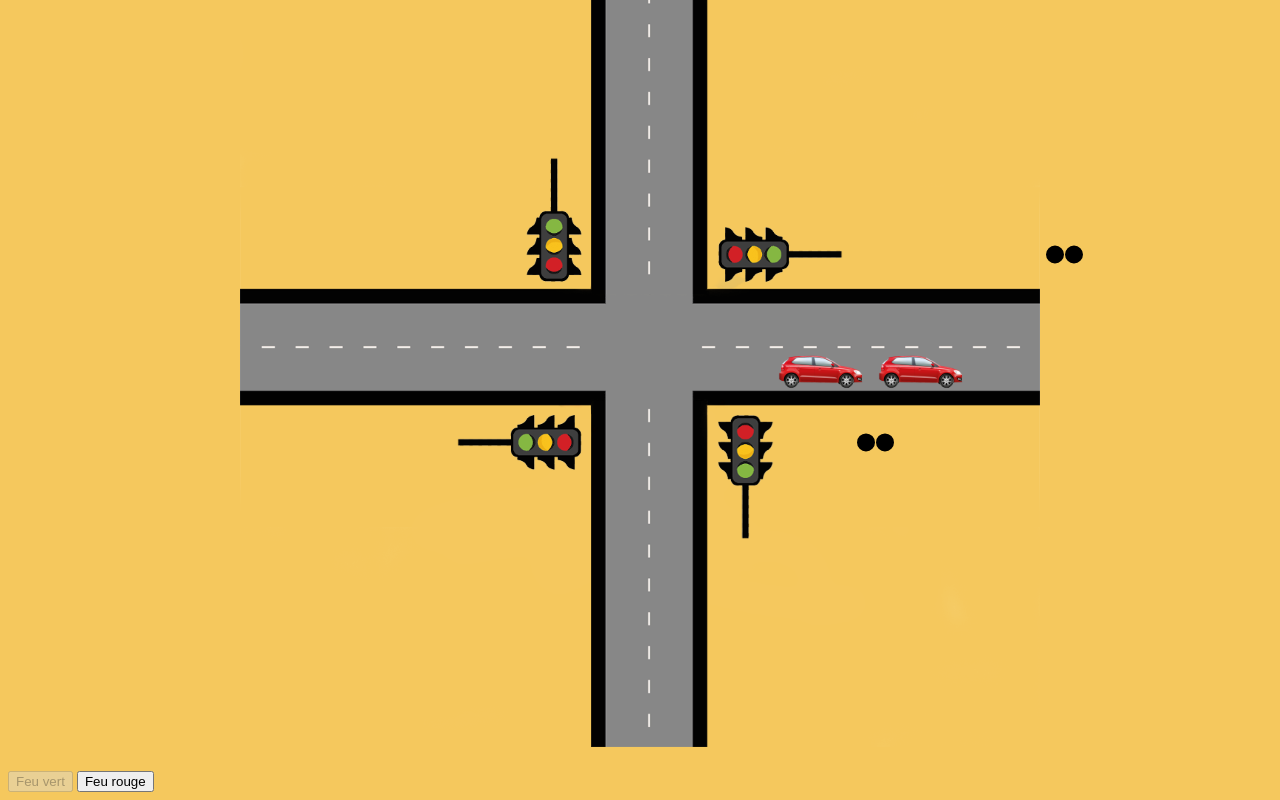
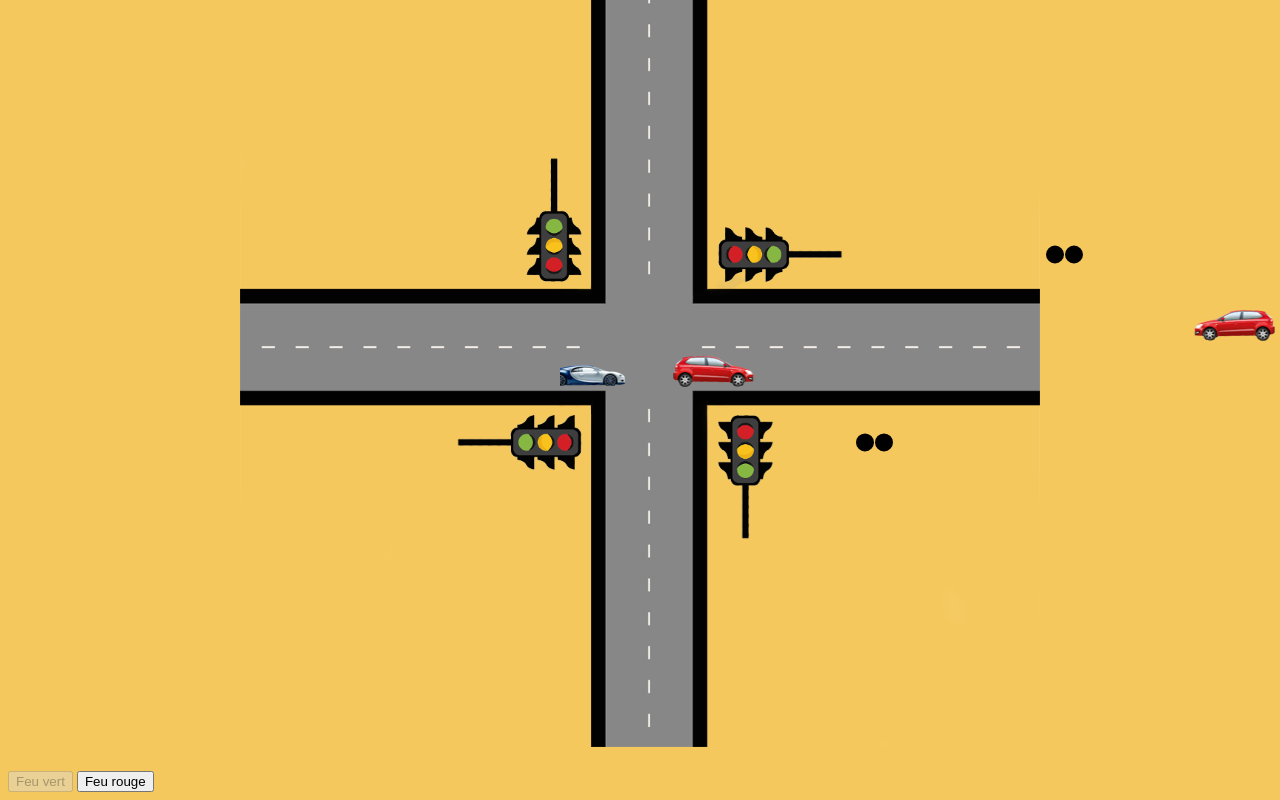
Before and after one commit to robin-76/FeuxCirculation, a website: page public/index.html in a window 1280 px wide. Both pictures are taken after a click on the button "Feu vert". Shown: the part 113-913 px from the top of the page. Drawn offline with Linux system fonts and the light colour scheme.

Commit message:
Fonctionnement dans les 2 sens de circulation + vitesse aléatoire des véhicules

```diff
--- a/index.js
+++ b/index.js
@@ -1,4 +1,4 @@
-var express = require('express');
+const express = require('express');
 var app = express();
 app.use(express.static(__dirname + "/public"));
 
--- a/public/index.css
+++ b/public/index.css
@@ -1,6 +1,10 @@
-body{
+body {
     background-image: url("feux.png");
     background-color : #F5C85D;
     background-repeat:no-repeat;
     background-position:top 60px center;
 }
+
+canvas {
+    margin-left: 552px;
+}
--- a/public/index.html
+++ b/public/index.html
@@ -7,168 +7,226 @@
         <link href="index.css" type="text/css" rel="stylesheet" />
 
         <script type='text/javascript'>
-            window.onload=function() {
+            window.onload = function() {
                 var canvas = document.getElementById("canvas");
                 var ctx = canvas.getContext("2d");
 
-            /*    // Afficher x et y avec la souris
-                canvas.addEventListener("mousemove", function(e) {
+                // Afficher x et y avec la souris
+            /*  canvas.addEventListener("mousemove", function(e) {
                 var cRect = canvas.getBoundingClientRect();
                 var canvasX = Math.round(e.clientX - cRect.left);
                 var canvasY = Math.round(e.clientY - cRect.top);
                 ctx.clearRect(0, 0, canvas.width, canvas.height);
                 ctx.fillText("X: "+canvasX+", Y: "+canvasY, 10, 20);
-                });
+                });*/
 
+                /* Dessiner rectangle
                 ctx.rect(155, 262, 100, 50);
                 ctx.fill();*/
 
-                // Feux éteints à l'état initial
-                ctx.beginPath();
-                ctx.fillStyle="#000000"
-                ctx.arc(839, 475.4, 9, 0, 2 * Math.PI);
-                ctx.arc(858, 475.4, 9, 0, 2 * Math.PI);
-                ctx.arc(877, 475.4, 9, 0, 2 * Math.PI);
-                ctx.fill();
+                /* Bordure canvas
+                ctx.strokeRect(0, 0, canvas.width, canvas.height);
+                */
 
-                ctx.beginPath();
-                ctx.fillStyle="#000000"
-                ctx.arc(1047, 287.5, 9, 0, 2 * Math.PI);
-                ctx.arc(1066, 287.5, 9, 0, 2 * Math.PI);
-                ctx.arc(1086, 287.5, 9, 0, 2 * Math.PI);
-                ctx.fill();
-
-                var timer = setInterval(deplacementVoiture, 5);
+                var nbVoitures = 4;
                 var timeoutID;
                 var orangeFini = false;
                 var bVert = false, bRouge = false;
-                var voiture1stop = true;
-                var voiture2stop = true;
-                var oldX = 0;
-                var oldX2 = 0;
+                var distanceEntreVoitures = 125;
 
-                var x = 518, y = 363; // position initiale voiture
-                var img = new Image();
-                img.src = "voitureRouge.png";
+                var tabVoitureStopGauche = new Array();
+                var tabVoitureStopDroite = new Array();
 
-                var x2 = 618, y2 = 363; // position initiale voiture
-                var img2 = new Image();
-                img2.src = "voitureRouge.png";
+                // anciennes positions X des voitures
+                var tabOldXGauche = new Array();
+                var tabOldXDroite = new Array();
+
+                // positions initiales X des voitures
+                var tabXGauche = new Array();
+                var j = -134 // position 1ère voiture
+                for(var i=0; i<nbVoitures; i++) {
+                    tabXGauche[i] = j;
+                    j = j-distanceEntreVoitures;
+                }
+
+                var tabXDroite = new Array();
+                var j = 800 // position 1ère voiture
+                for(var i=0; i<nbVoitures; i++) {
+                    tabXDroite[i] = j;
+                    j = j+distanceEntreVoitures;
+                }
+
+                // positions initiales Y des voitures
+                var yGauche = 362;
+                var yDroite = 316;
+                var feuGauche = 248;
+                var feuDroite = 416;
+                var vitesseMin = 0.25;
+                var vitesseMax = 1.50;
+
+                var tabImgGauche = new Array();
+                var tabImgDroite = new Array();
+                for(var i=0; i<nbVoitures; i++) {
+                    tabImgGauche[i] = new Image();
+                    tabImgGauche[i].src = "img/gaucheVoiture" + i + ".png";
+                    tabImgDroite[i] = new Image();
+                    tabImgDroite[i].src = "img/droiteVoiture" + i + ".png";
+                }
+
+                setInterval(deplacementVoitures, 6);
+
+                function deplacementVoitures() {
+                    canvas.width=canvas.width;
+
+                    for(var i=0; i<nbVoitures; i++) {
+                        ctx.drawImage(tabImgGauche[i], tabXGauche[i], yGauche);
+                        ctx.drawImage(tabImgDroite[i], tabXDroite[i], yDroite);
+                        if(tabXGauche[i] == tabOldXGauche[i])
+                            tabVoitureStopGauche[i] = true;
+                        else
+                            tabVoitureStopGauche[i] = false;
+                        tabOldXGauche[i] = tabXGauche[i];
+
+                        if(tabXDroite[i] == tabOldXDroite[i])
+                            tabVoitureStopDroite[i] = true;
+                        else
+                            tabVoitureStopDroite[i] = false;
+                        tabOldXDroite[i] = tabXDroite[i];
+                    }
+
+                    if(bVert) {
+                        if(!orangeFini) {
+                            for(var i=0; i<nbVoitures; i++)
+                                if(!tabVoitureStopGauche[i])
+                                    tabXGauche[i] += Math.floor(Math.random() * vitesseMax) + vitesseMin;
+                                if(!tabVoitureStopDroite[i])
+                                    tabXDroite[i] -= Math.floor(Math.random() * vitesseMax) + vitesseMin;
+                            orange();
+                            timeoutID = setTimeout(vert, 600);
+                        }
+                        else {
+                            vert();
+                            for(var i=0; i<nbVoitures; i++) {
+                                tabXGauche[i] += Math.floor(Math.random() * vitesseMax) + vitesseMin;
+                                tabXDroite[i] -= Math.floor(Math.random() * vitesseMax) + vitesseMin;
+
+                                if(tabXGauche[i]-tabXGauche[i+1] < distanceEntreVoitures)
+                                    tabXGauche[i+1] -= vitesseMin;
+                                if(tabXDroite[i+1]-tabXDroite[i] < distanceEntreVoitures)
+                                    tabXDroite[i+1] += vitesseMin;
+                            }
+                        }
+                    }
+
+                    if(bRouge) {
+                        for(var i=0; i<nbVoitures-1; i++) {
+                            if(tabXGauche[i]-tabXGauche[i+1] < distanceEntreVoitures)
+                                tabVoitureStopGauche[i+1] = true;
+                            else
+                                tabVoitureStopGauche[i+1] = false;
+
+                            if(tabXDroite[i+1]-tabXDroite[i] < distanceEntreVoitures)
+                                tabVoitureStopDroite[i+1] = true;
+                            else
+                                tabVoitureStopDroite[i+1] = false;
+                        }
+
+                        for(var i=0; i<nbVoitures; i++) {
+                            if((parseInt(tabXGauche[i])!=feuGauche && parseInt(tabXGauche[i])!=feuGauche-1 && parseInt(tabXGauche[i])!=feuGauche+1) && !tabVoitureStopGauche[i])
+                                tabXGauche[i] += Math.floor(Math.random() * 1.5) + 0.25;;
+
+                            if((parseInt(tabXDroite[i])!=feuDroite && parseInt(tabXDroite[i])!=feuDroite-1 && parseInt(tabXDroite[i])!=feuDroite+1) && !tabVoitureStopDroite[i])
+                                tabXDroite[i] -= Math.floor(Math.random() * 1.5) + 0.25;;
+                        }
+
+                        if(!orangeFini) {
+                            orange();
+                            timeoutID = setTimeout(rouge, 600);
+                        }
+                        else
+                            rouge();
+                    }
+
+                        // On recommence lorsque la dernière voiture a finit
+                        if(parseInt(tabXGauche[nbVoitures-1])>800) {
+                            var j = -134
+                            for(var i=0; i<nbVoitures; i++) {
+                                tabXGauche[i] = j;
+                                j = j-distanceEntreVoitures;
+                            }
+                        }
+
+                        if(parseInt(tabXDroite[nbVoitures-1])<-134) {
+                            var j = 800
+                            for(var i=0; i<nbVoitures; i++) {
+                                tabXDroite[i] = j;
+                                j = j+distanceEntreVoitures;
+                            }
+                        }
+                    }
 
                 function vert() {
                     orangeFini = true;
 
-                    ctx.clearRect(800, 450, 100, 50);
-                    ctx.clearRect(1025, 262, 100, 50);
+                    ctx.clearRect(274, 450, 100, 50);
+                    ctx.clearRect(472, 262, 100, 50);
 
                     ctx.beginPath();
                     ctx.fillStyle="#000000"
-                    ctx.arc(858, 475.4, 9, 0, 2 * Math.PI);
-                    ctx.arc(877, 475.4, 9, 0, 2 * Math.PI);
+                    ctx.arc(305, 475.4, 9, 0, 2 * Math.PI);
+                    ctx.arc(324, 475.4, 9, 0, 2 * Math.PI);
                     ctx.fill();
 
                     ctx.beginPath();
                     ctx.fillStyle="#000000"
-                    ctx.arc(1047, 287.5, 9, 0, 2 * Math.PI);
-                    ctx.arc(1066, 287.5, 9, 0, 2 * Math.PI);
+                    ctx.arc(495, 287.5, 9, 0, 2 * Math.PI);
+                    ctx.arc(514, 287.5, 9, 0, 2 * Math.PI);
                     ctx.fill();
                 }
 
                 function orange() {
                     ctx.beginPath();
                     ctx.fillStyle="#000000"
-                    ctx.arc(839, 475.4, 9, 0, 2 * Math.PI);
-                    ctx.arc(877, 475.4, 9, 0, 2 * Math.PI);
+                    ctx.arc(286, 475.4, 9, 0, 2 * Math.PI);
+                    ctx.arc(324, 475.4, 9, 0, 2 * Math.PI);
                     ctx.fill();
 
                     ctx.beginPath();
                     ctx.fillStyle="#000000"
-                    ctx.arc(1047, 287.5, 9, 0, 2 * Math.PI);
-                    ctx.arc(1086, 287.5, 9, 0, 2 * Math.PI);
+                    ctx.arc(495, 287.5, 9, 0, 2 * Math.PI);
+                    ctx.arc(534, 287.5, 9, 0, 2 * Math.PI);
                     ctx.fill();
                 }
 
                 function rouge() {
                     orangeFini = true;
 
-                    ctx.clearRect(800, 450, 100, 50);
-                    ctx.clearRect(1025, 262, 100, 50);
+                    ctx.clearRect(247, 450, 100, 50);
+                    ctx.clearRect(472, 262, 100, 50);
 
                     ctx.beginPath();
                     ctx.fillStyle="#000000"
-                    ctx.arc(839, 475.4, 9, 0, 2 * Math.PI);
-                    ctx.arc(858, 475.4, 9, 0, 2 * Math.PI);
+                    ctx.arc(286, 475.4, 9, 0, 2 * Math.PI);
+                    ctx.arc(305, 475.4, 9, 0, 2 * Math.PI);
                     ctx.fill();
 
                     ctx.beginPath();
                     ctx.fillStyle="#000000"
-                    ctx.arc(1066, 287.5, 9, 0, 2 * Math.PI);
-                    ctx.arc(1086, 287.5, 9, 0, 2 * Math.PI);
+                    ctx.arc(514, 287.5, 9, 0, 2 * Math.PI);
+                    ctx.arc(534, 287.5, 9, 0, 2 * Math.PI);
                     ctx.fill();
                 }
-
-                function deplacementVoiture() {
-                    canvas.width=canvas.width;
-                    ctx.drawImage(img, x, y);
-                    ctx.drawImage(img, x2, y2);
-
-                    if(oldX == x )
-                        voiture1stop = true;
-                    else
-                        voiture1stop = false;
-
-                    if(x2 == oldX2)
-                        voiture2stop = true;
-                    else
-                        voiture2stop = false;
-
-                    if(x2-x < 100)
-                        voiture1stop = true;
-
-                    oldX = x;
-                    oldX2 = x2;
-
-                    if(bVert) {
-                        if(!orangeFini) {
-                            if(!voiture2stop) x2 += 0.5;
-                        orange();
-                        timeoutID = setTimeout(vert, 600);
-                        }
-                        else {
-                            vert();
-                            x += 0.5; // Avancement de la voiture
-                            x2 += 0.5;
-                        }
-                    }
-
-                    if(bRouge) {
-                        if(x!=800 && !voiture1stop) x += 0.5; // Avancement de la voiture
-                        if(x2!=800 && !voiture2stop)  x2 += 0.5;
-                        if(!orangeFini) {
-                        orange();
-                        timeoutID = setTimeout(rouge, 600);
-                        }
-                        else rouge();
-                    }
-                }
-
-                document.getElementById('feuVert').onclick = function(evt) { feuVert(); }
-
-                document.getElementById("feuRouge").disabled = true;
-                document.getElementById('feuRouge').onclick = function(evt) { feuRouge(); }
 
                 function feuVert() {
                     orangeFini = false;
                     bVert = true;
                     bRouge = false;
-                  //  clearTimeout(timeoutID); ne fonctionne pas
-                  voiture1stop = false;
-                  voiture2stop = false;
+                    //  clearTimeout(timeoutID); ne fonctionne pas
 
                     document.getElementById("feuVert").disabled = true;
-                    document.getElementById("feuRouge").disabled = false;
-
-
+                    setTimeout(function(){
+                        document.getElementById("feuRouge").disabled = false;
+                    }, 600);
                 }
 
                 function feuRouge() {
@@ -178,15 +236,21 @@
                   //  clearTimeout(timeoutID); ne fontionne pas
 
                     document.getElementById("feuRouge").disabled = true;
-                    document.getElementById("feuVert").disabled = false;
+                    setTimeout(function(){
+                        document.getElementById("feuVert").disabled = false;
+                    }, 500);
                 }
+
+                document.getElementById('feuVert').onclick = function(evt) { feuVert(); }
+                document.getElementById("feuRouge").disabled = true;
+                document.getElementById('feuRouge').onclick = function(evt) { feuRouge(); }
             }
 
         </script>
     </head>
 
     <body>
-        <canvas id="canvas" width="1352" height="800" ></canvas>
+        <canvas id="canvas" width="800" height="800" ></canvas>
         <input type="button" id="feuVert" name="feuVert" value="Feu vert">
         <input type="button" id="feuRouge" name="feuRouge" value="Feu rouge">
     </body>
```
Also changed, not shown: public/img/droiteVoiture0.png (added), public/img/droiteVoiture1.png (added), public/img/droiteVoiture2.png (added), public/img/droiteVoiture3.png (added), public/img/gaucheVoiture0.png (added), public/img/gaucheVoiture1.png (added), public/img/gaucheVoiture2.png (added), public/img/gaucheVoiture3.png (added), public/voitureRouge.png (deleted), 1 other file.
